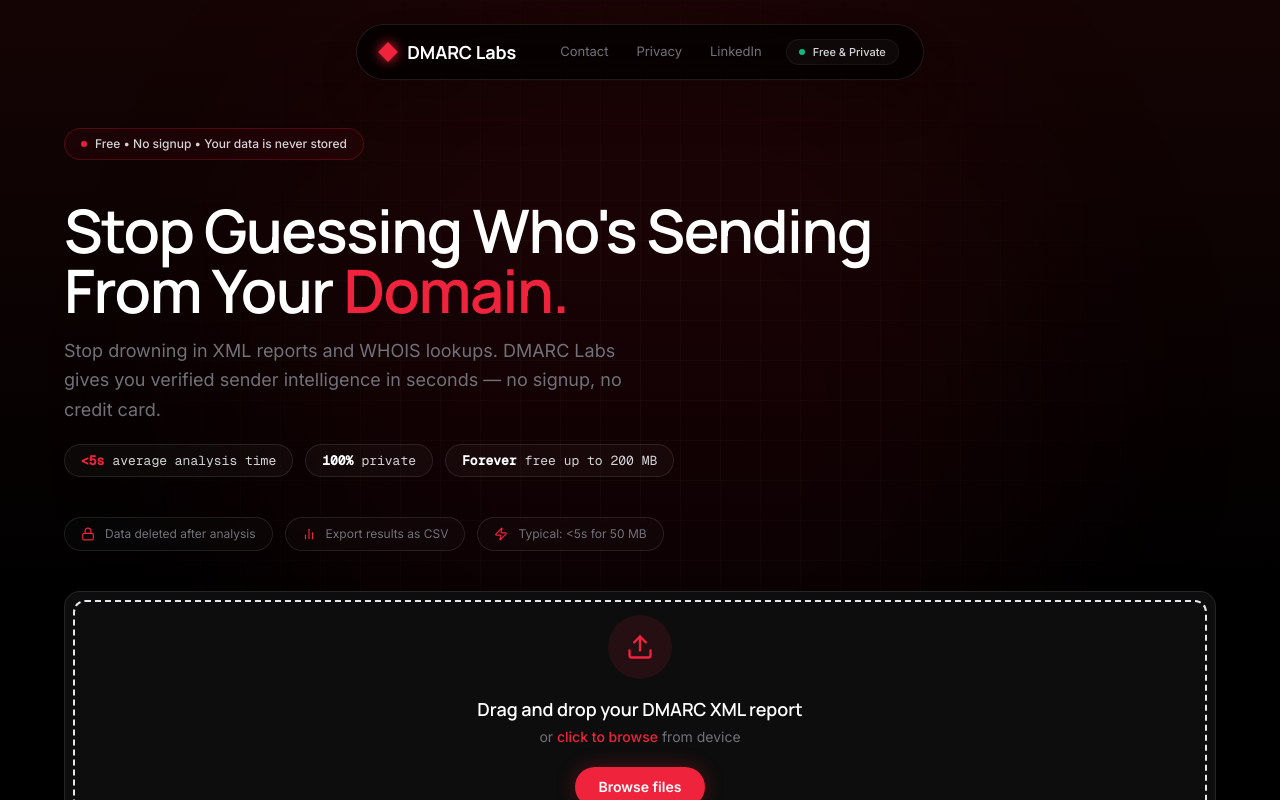
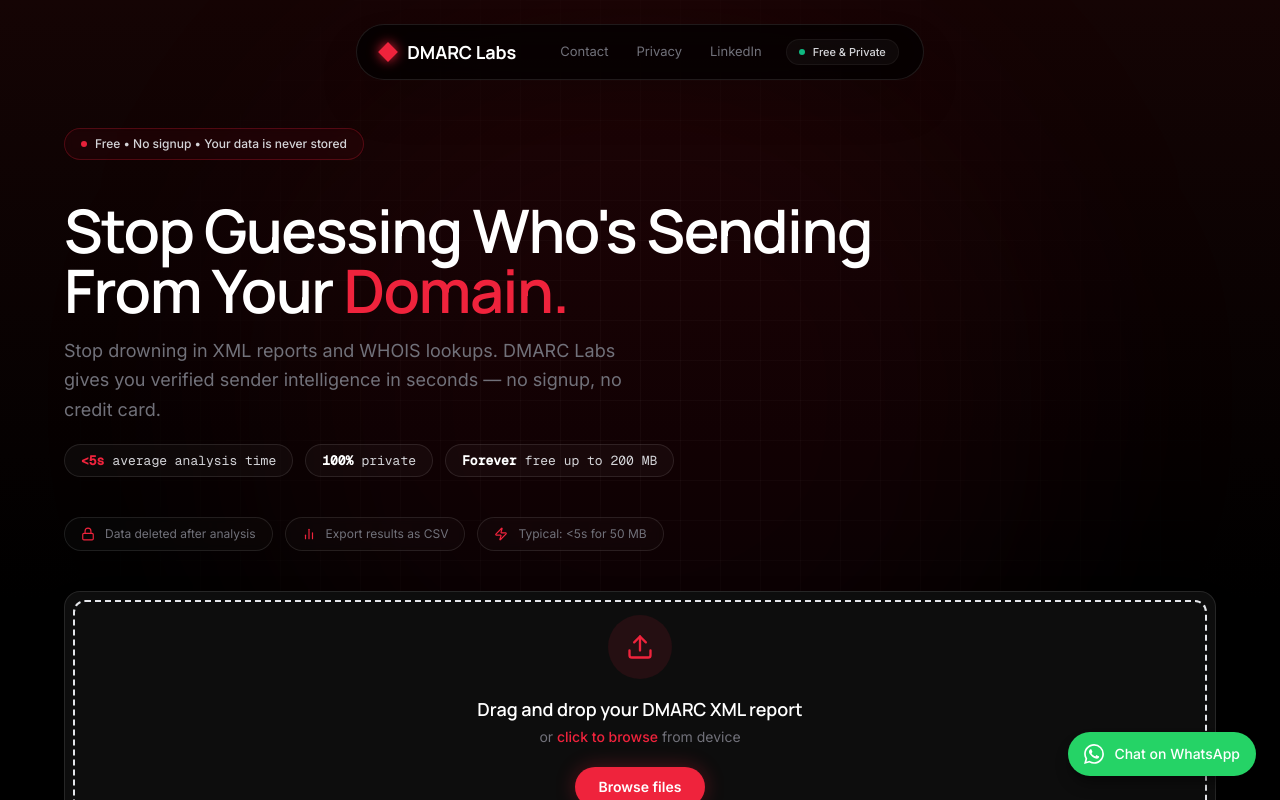
Before and after one commit to devashishsingh/dmarclabs, a Next.js app in the folder frontend/: page / in a window 1280 px wide. Shown: the top 800 px of the page. Built offline with nearby package versions, Linux system fonts and the light colour scheme; no server answers.

Commit message:
feat: add floating WhatsApp button (bottom-right)

```diff
--- a/frontend/app/layout.tsx
+++ b/frontend/app/layout.tsx
@@ -74,6 +74,21 @@
             </div>
           </div>
         </footer>
+
+        {/* Floating WhatsApp button */}
+        <a
+          href="https://wa.me/601133260976"
+          target="_blank"
+          rel="noopener noreferrer"
+          aria-label="Chat on WhatsApp"
+          className="fixed bottom-6 right-6 z-50 flex items-center gap-2.5 rounded-full bg-[#25D366] px-4 py-3 text-white text-sm font-medium shadow-lg shadow-black/40 hover:bg-[#1ebe5d] hover:scale-105 active:scale-95 transition-all duration-150 group"
+        >
+          {/* WhatsApp icon */}
+          <svg viewBox="0 0 24 24" fill="currentColor" className="w-5 h-5 flex-shrink-0" aria-hidden="true">
+            <path d="M17.472 14.382c-.297-.149-1.758-.867-2.03-.967-.273-.099-.471-.148-.67.15-.197.297-.767.966-.94 1.164-.173.199-.347.223-.644.075-.297-.15-1.255-.463-2.39-1.475-.883-.788-1.48-1.761-1.653-2.059-.173-.297-.018-.458.13-.606.134-.133.298-.347.446-.52.149-.174.198-.298.298-.497.099-.198.05-.371-.025-.52-.075-.149-.669-1.612-.916-2.207-.242-.579-.487-.5-.669-.51-.173-.008-.371-.01-.57-.01-.198 0-.52.074-.792.372-.272.297-1.04 1.016-1.04 2.479 0 1.462 1.065 2.875 1.213 3.074.149.198 2.096 3.2 5.077 4.487.709.306 1.262.489 1.694.625.712.227 1.36.195 1.871.118.571-.085 1.758-.719 2.006-1.413.248-.694.248-1.289.173-1.413-.074-.124-.272-.198-.57-.347m-5.421 7.403h-.004a9.87 9.87 0 0 1-5.031-1.378l-.361-.214-3.741.982.998-3.648-.235-.374a9.86 9.86 0 0 1-1.51-5.26c.001-5.45 4.436-9.884 9.888-9.884 2.64 0 5.122 1.03 6.988 2.898a9.825 9.825 0 0 1 2.893 6.994c-.003 5.45-4.437 9.884-9.885 9.884m8.413-18.297A11.815 11.815 0 0 0 12.05 0C5.495 0 .16 5.335.157 11.892c0 2.096.547 4.142 1.588 5.945L.057 24l6.305-1.654a11.882 11.882 0 0 0 5.683 1.448h.005c6.554 0 11.89-5.335 11.893-11.893a11.821 11.821 0 0 0-3.48-8.413Z"/>
+          </svg>
+          <span className="whitespace-nowrap">Chat on WhatsApp</span>
+        </a>
       </body>
     </html>
   );
```
